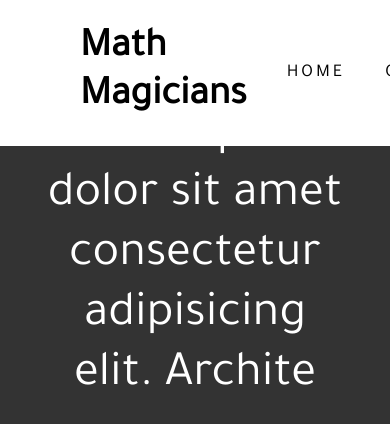
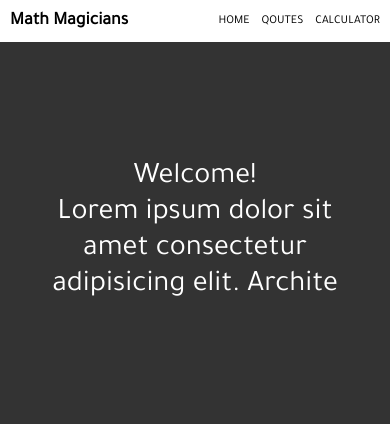
Before and after one commit to abdulhamiid/calculator, a React (Create React App) app: page /home in a window 390 px wide. Shown: the top 424 px of the page. Built offline with nearby package versions, Linux system fonts and the light colour scheme; a web font is replaced by a local one.

Commit message:
Add mobile responsive design

```diff
--- a/src/App.css
+++ b/src/App.css
@@ -136,3 +136,44 @@ nav a:hover {
   letter-spacing: 2px;
   text-align: center;
 }
+
+@media (max-width: 768px) {
+  h1 {
+    font-size: 18px;
+  }
+
+  nav {
+    padding: 10px;
+    gap: 20px;
+  }
+
+  .nav {
+    gap: 12px;
+  }
+
+  .nav a {
+    letter-spacing: 0;
+    font-size: 12px;
+  }
+
+  .main-section {
+    margin-top: 80px;
+  }
+
+  #quote {
+    margin-top: 10px;
+  }
+
+  .main-section p {
+    font-size: 30px;
+    margin-top: 80px;
+  }
+
+  #calc-body {
+    width: 95%;
+  }
+
+  #calc-title {
+    margin-top: 100px;
+  }
+}
```
